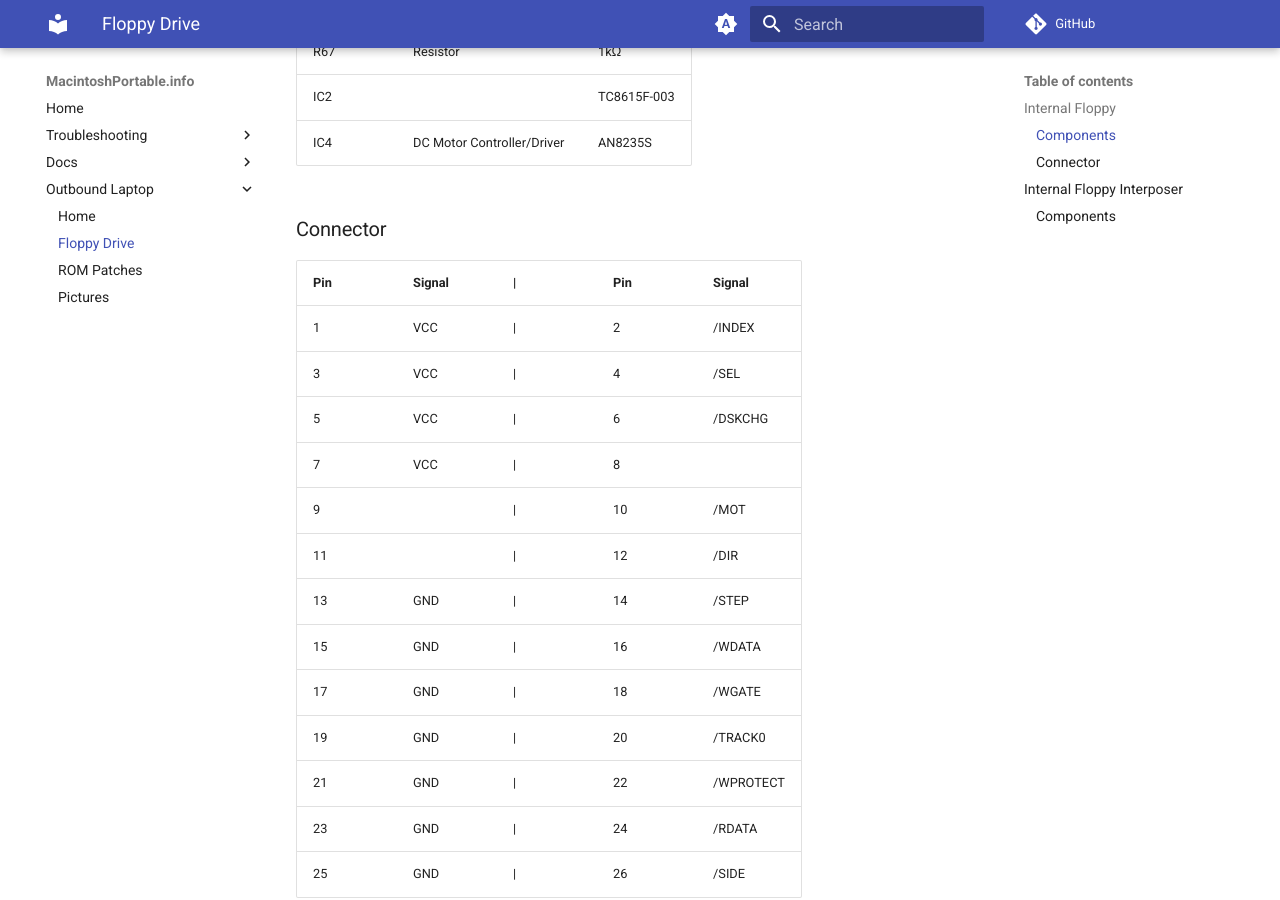
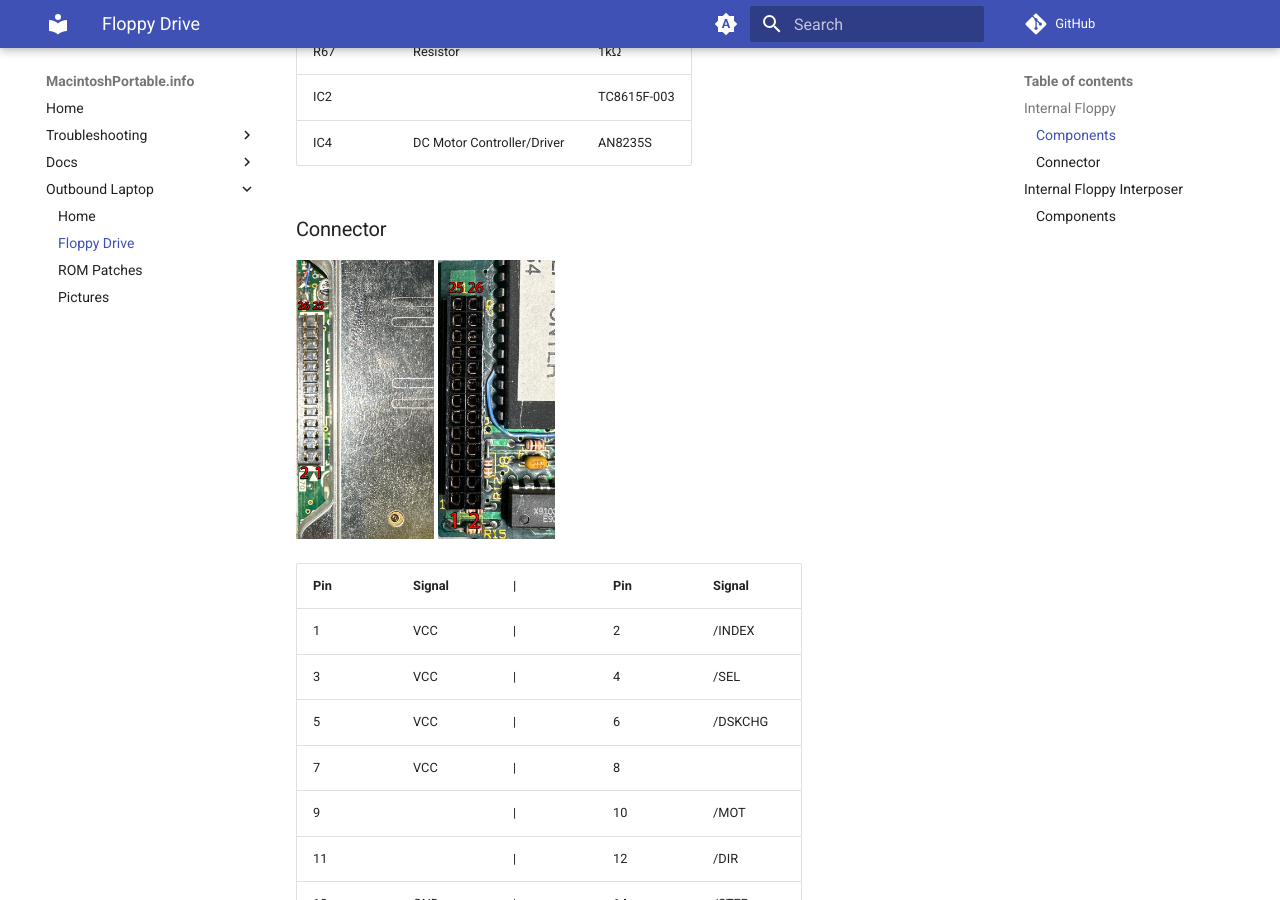
Before and after one commit to rezafouladian/MacintoshPortable, an MkDocs documentation site: the page built from docs/outbound/Floppy.md, in a window 1280 px wide and 900 px high, scrolled down 578 px. Built offline with MkDocs 1.6.1 and Material for MkDocs 9.7.7, drawn with Linux system fonts in a browser that asks for light colours; comment, search, counter and statistics services are not loaded.

Commit message:
Add floppy connector images

```diff
--- a/docs/outbound/Floppy.md
+++ b/docs/outbound/Floppy.md
@@ -19,6 +19,8 @@ The PCB in the Citizen U0DA-07A appears to have the part number C70-1070.
 
 
 ### Connector
+
+![The connector on the floppy drive](media/floppydriveconnector.jpg){ width="20%" data-title="The connector on the floppy drive" } ![The connector on the floppy interposer](media/floppyinterposerconnector.jpg){ width="17%" data-title="The connector on the floppy interposer"}
 
 | Pin | Signal | \| | Pin | Signal |
 | --- | --- | --- | --- | --- |
```
Also changed, not shown: docs/outbound/media/floppydriveconnector.jpg (added), docs/outbound/media/floppyinterposerconnector.jpg (added).
